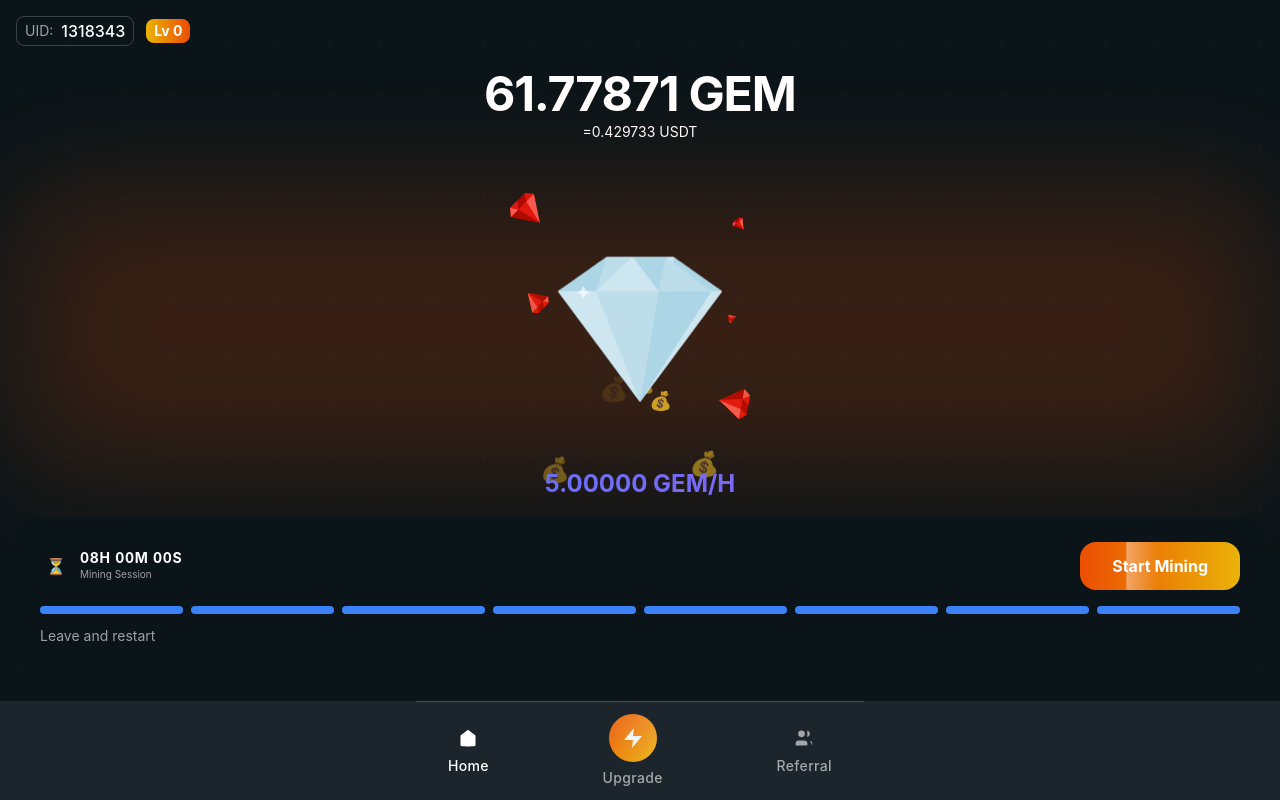
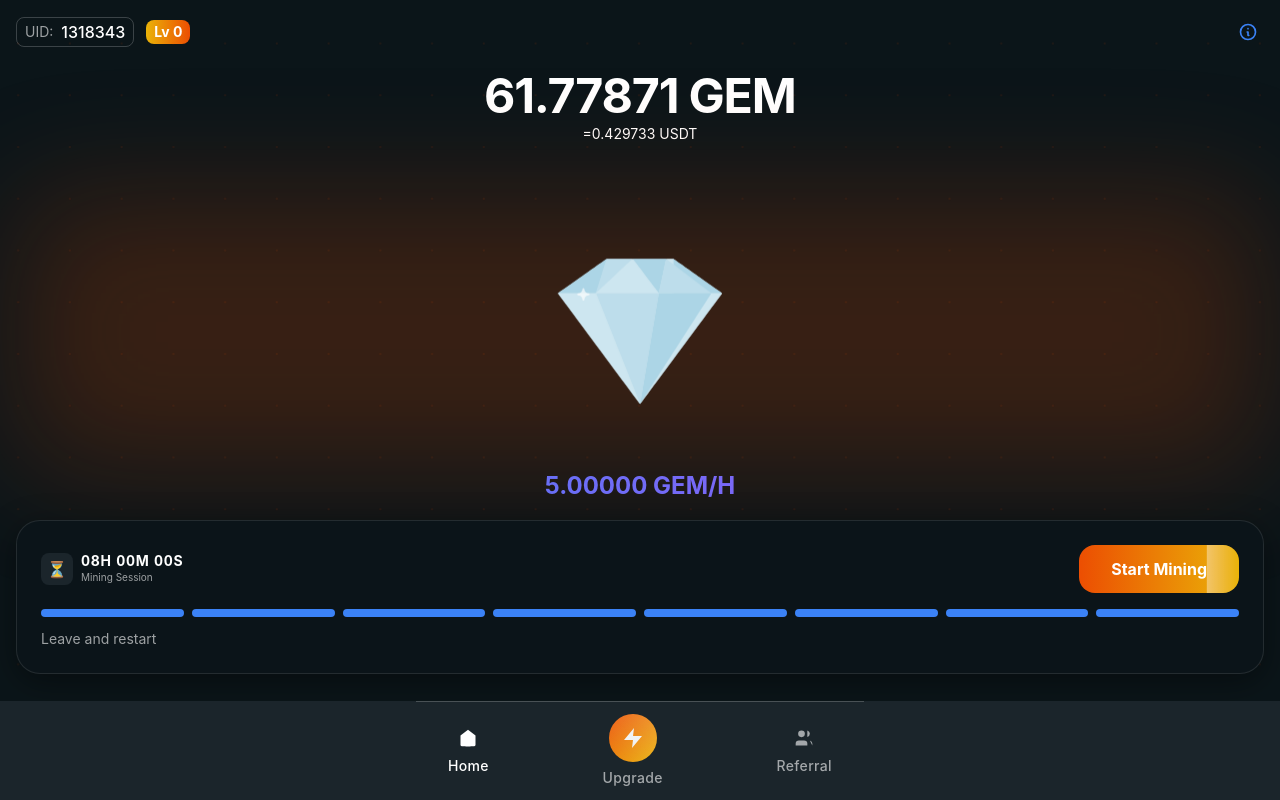
Before and after one commit to SubscriptionEchor/GEM, a React (Vite) app: page / in a window 1280 px wide. Built offline with nearby package versions, Linux system fonts and the light colour scheme.

Commit message:
Updated the Home

```diff
--- a/src/components/HomePage.tsx
+++ b/src/components/HomePage.tsx
@@ -3,11 +3,13 @@ import { motion } from 'framer-motion';
 import { formatNumber, formatUSDT } from '../utils/numberUtils';
 import clsx from 'clsx';
 import Lottie from 'lottie-react';
+import { AnimatePresence } from 'framer-motion';
 import fallingDiamondsAnimation from '../assets/animations/diamond falling.json';
 import diamondAnimation from '../assets/animations/diamond.json';
 
 const HomePage: React.FC = () => {
   const [miningActive, setMiningActive] = useState(false);
+  const [showInfoModal, setShowInfoModal] = useState(false);
   const [timeRemaining, setTimeRemaining] = useState(8 * 60 * 60); // 8 hours in seconds
   const [gemBalance, setGemBalance] = useState(61.77871);
   const [miningRate, setMiningRate] = useState(5.00); // Base mining rate: 5 GEM/hour
@@ -70,10 +72,12 @@ const HomePage: React.FC = () => {
       {/* Header */}
       <div className="flex justify-between items-center mb-6">
         <div className="flex items-center gap-3">
+          {/* UID Display */}
           <div className="flex items-center gap-2 bg-background-darker/80 px-2 py-0.5 rounded-lg border border-border-medium">
             <span className="text-text-secondary text-sm">UID:</span>
             <span className="text-text-primary font-medium">1318343</span>
           </div>
+          {/* Level Badge */}
           <motion.span
             className="bg-gradient-to-r from-accent-warning to-accent-primary px-2 py-0.5 rounded-lg text-sm font-bold"
             whileHover={{ scale: 1.05 }}
@@ -81,6 +85,70 @@ const HomePage: React.FC = () => {
             Lv 0
           </motion.span>
         </div>
+
+        {/* Info Button */}
+        <motion.button
+          onClick={() => setShowInfoModal(true)}
+          whileHover={{ scale: 1.1 }}
+          whileTap={{ scale: 0.9 }}
+          className="w-8 h-8 flex items-center justify-center rounded-full bg-background-darker/80 text-accent-info"
+        >
+          <svg viewBox="0 0 24 24" fill="none" stroke="currentColor" className="w-5 h-5">
+            <path strokeLinecap="round" strokeLinejoin="round" strokeWidth={2} d="M13 16h-1v-4h-1m1-4h.01M21 12a9 9 0 11-18 0 9 9 0 0118 0z" />
+          </svg>
+        </motion.button>
+
+        {/* Info Modal */}
+        <AnimatePresence>
+          {showInfoModal && (
+            <>
+              {/* Modal Backdrop */}
+              <motion.div
+                initial={{ opacity: 0 }}
+                animate={{ opacity: 1 }}
+                exit={{ opacity: 0 }}
+                onClick={() => setShowInfoModal(false)}
+                className="fixed inset-0 bg-black/80 backdrop-blur-sm z-[100] flex items-center justify-center"
+              />
+
+              {/* Modal Content */}
+              <motion.div
+                initial={{ opacity: 0, scale: 0.9, y: 20 }}
+                animate={{ opacity: 1, scale: 1, y: 0 }}
+                exit={{ opacity: 0, scale: 0.9, y: 20 }}
+                className="fixed left-1/2 top-1/2 -translate-x-1/2 -translate-y-1/2 w-[90%] max-w-sm
+                         bg-background-darker/95 backdrop-blur-md rounded-2xl p-6 z-[101]
+                         border border-border-medium shadow-xl
+                         flex flex-col gap-4"
+                style={{
+                  maxHeight: 'calc(100vh - 4rem)',
+                  overflowY: 'auto',
+                  margin: 'auto'
+                }}
+              >
+                <h3 className="text-xl font-bold text-text-primary">Mining Rules</h3>
+                <ul className="space-y-3 text-sm">
+                  <li className="flex gap-2 text-text-secondary">
+                    <span className="text-accent-info">⏳</span>
+                    Mining automatically stops after 8 hours
+                  </li>
+                  <li className="flex gap-2 text-text-secondary">
+                    <span className="text-accent-warning">⚠️</span>
+                    Users can't manually stop mining once started
+                  </li>
+                  <li className="flex gap-2 text-text-secondary">
+                    <span className="text-accent-success">✓</span>
+                    Mining continues in the background as designed
+                  </li>
+                  <li className="flex gap-2 text-text-secondary">
+                    <span className="text-accent-primary">↻</span>
+                    Users can start a new session after the current one ends
+                  </li>
+                </ul>
+              </motion.div>
+            </>
+          )}
+        </AnimatePresence>
       </div>
 
       {/* Balance Display */}
@@ -110,25 +178,27 @@ const HomePage: React.FC = () => {
         <div className="absolute inset-0 bg-accent-primary opacity-20 blur-3xl" />
 
         {/* Falling Diamonds Animation */}
-        <div className="absolute inset-0 -z-10">
+        {miningActive && (
+          <div className="absolute inset-0 -z-10">
           <Lottie
             animationData={fallingDiamondsAnimation}
             loop={true}
             autoplay={true}
             style={{ width: '100%', height: '100%' }}
           />
-        </div>
+          </div>
+        )}
 
         {/* Orbiting Elements */}
         <div className="relative w-[280px] h-[280px]">
-          {[...Array(5)].map((_, index) => {
+          {miningActive && [...Array(5)].map((_, index) => {
             const randomX = (Math.random() - 0.5) * 200; // Random X position between -100 and 100
             const randomY = Math.random() * 150 + 50; // Random Y position between 50 and 200
             const randomDelay = Math.random() * 2; // Random delay between 0 and 2 seconds
             const randomDuration = 1.5 + Math.random(); // Random duration between 1.5 and 2.5 seconds
 
             return (
-            <motion.div
+              <motion.div
               key={index}
               className="absolute left-1/2 top-1/2 w-8 h-8 -ml-4 -mt-4"
               initial={{ scale: 0, y: 0, x: 0 }}
@@ -146,7 +216,7 @@ const HomePage: React.FC = () => {
               }}
             >
               <span className="text-2xl">💰</span>
-            </motion.div>
+              </motion.div>
             );
           })}
 
@@ -187,7 +257,7 @@ const HomePage: React.FC = () => {
 
       {/* Timer Display */}
       <motion.div
-        className="bg-background-darker rounded-3xl p-6 mb-8 relative overflow-hidden"
+        className="bg-background-darker rounded-3xl p-6 mb-8 relative overflow-hidden shadow-[0_8px_32px_rgba(0,0,0,0.4)] border border-white/10"
         whileHover={{ scale: miningActive ? 1.02 : 1 }}
         transition={{ type: "spring", stiffness: 300 }}
       >
@@ -208,7 +278,7 @@ const HomePage: React.FC = () => {
 
         <div className="flex items-center justify-between mb-4">
           <div className="flex items-center gap-2">
-            <div className="w-8 h-8 bg-accent-info/20 rounded-lg flex items-center justify-center">
+            <div className="w-8 h-8 bg-background-dark rounded-lg flex items-center justify-center">
               <span role="img" aria-label="timer" className="text-accent-info">⏳</span>
             </div>
             <div className="flex flex-col">
@@ -240,13 +310,13 @@ const HomePage: React.FC = () => {
             <motion.div
               className="absolute inset-0 w-[20%] bg-gradient-to-r from-white/40 via-white/20 to-transparent skew-x-12"
               animate={{
-                x: ['-100%', '400%'],
+                x: ['-200%', '400%'],
               }}
               transition={{
-                duration: 2,
+                duration: 3,
                 repeat: Infinity,
-                ease: "linear",
-                repeatDelay: 0.5
+                ease: "easeInOut",
+                repeatDelay: 1
               }}
             />
             {/* Button text */}
```
